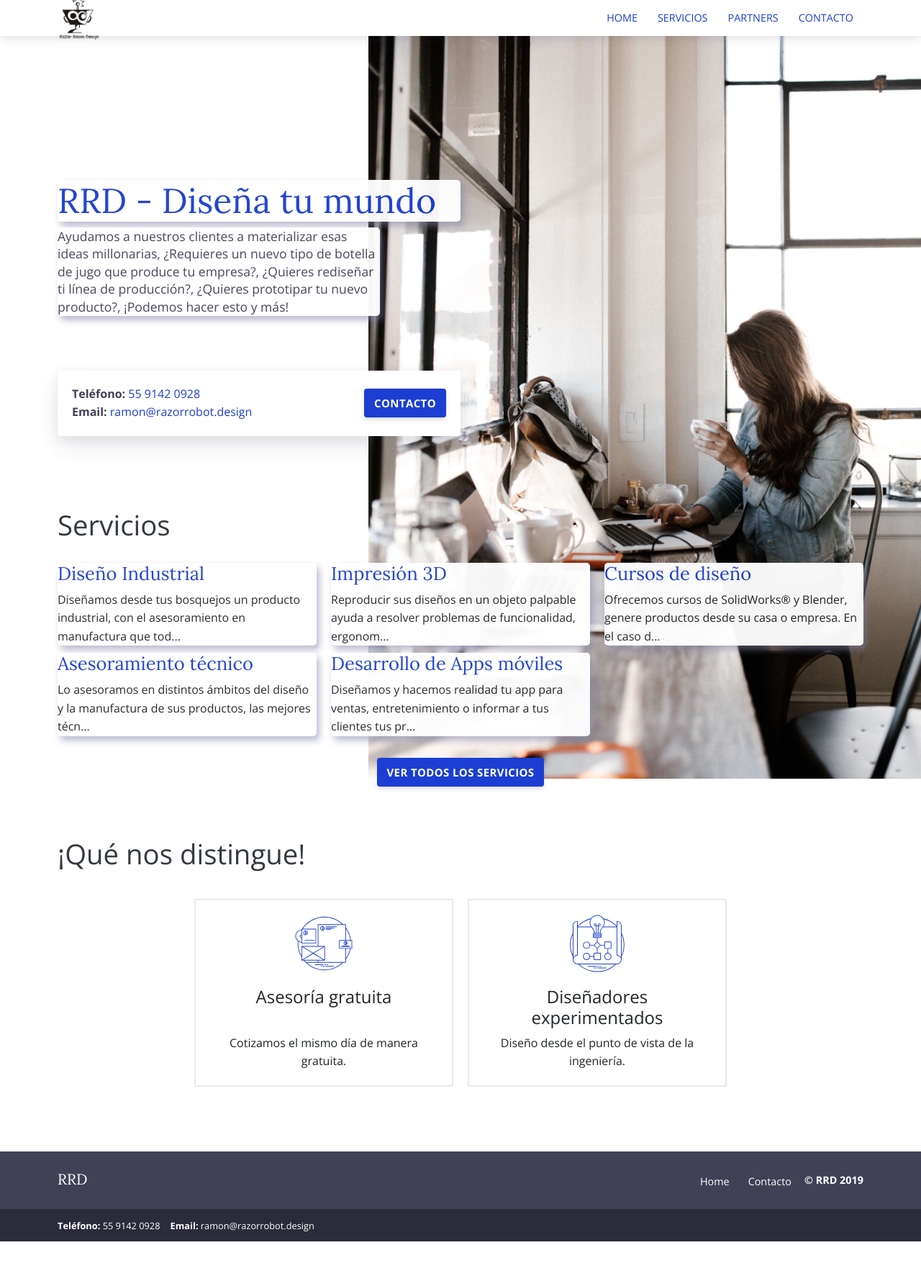
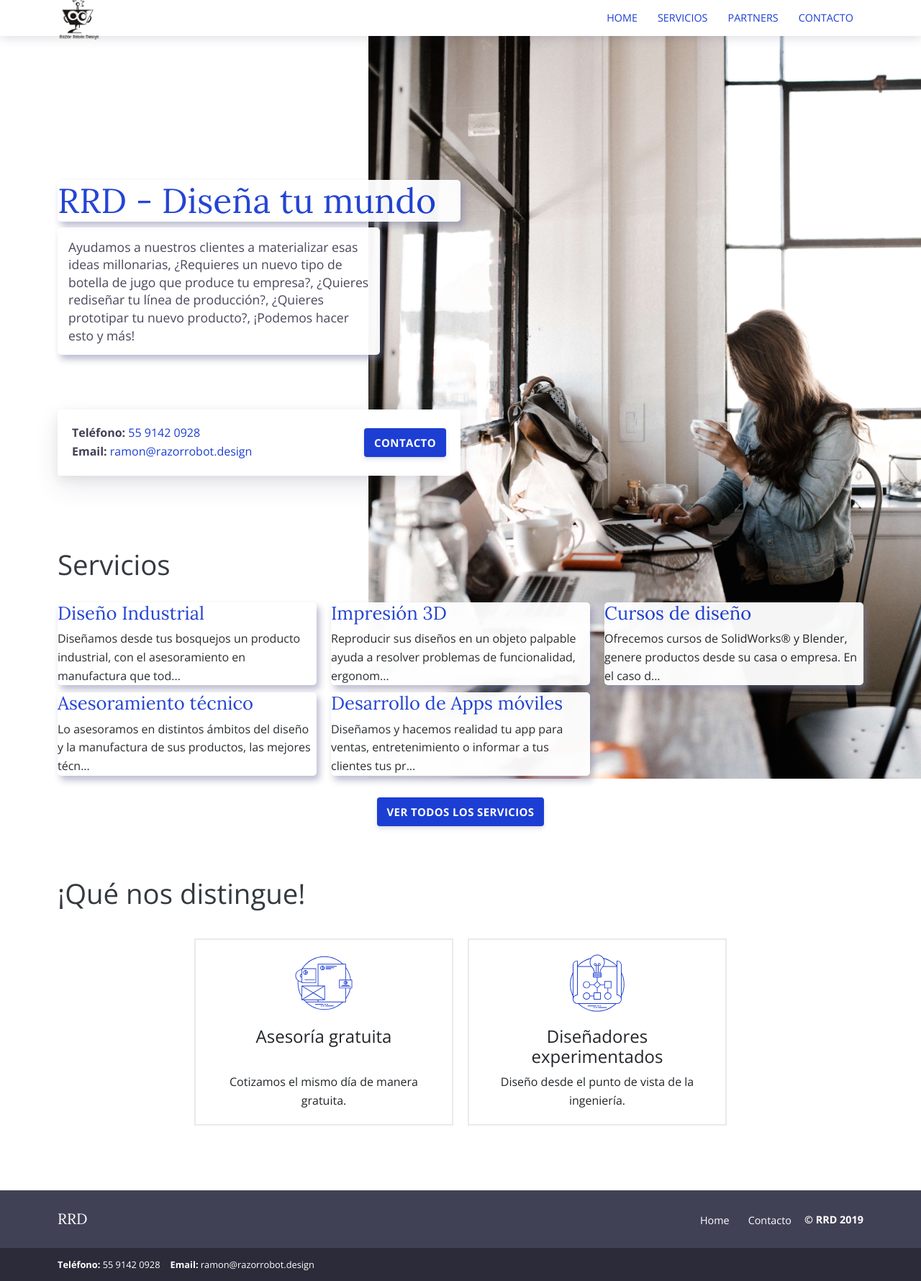
Before and after one commit to bay007/rrd, a Jekyll site: the page built from index.html, in a window 1280 px wide. Shown: the whole page at 72% size. Built offline with Jekyll 4.4.1, drawn with Linux system fonts in a browser that asks for light colours; before the commit the page ends 1725 px from its top, so only the background shows below that.

Commit message:
Cambios de imagen

```diff
--- a/_sass/pages/_home.scss
+++ b/_sass/pages/_home.scss
@@ -14,6 +14,10 @@
 		-moz-box-shadow: 4px 6px 10px 0px rgba(128, 130, 167, 0.56);
 		box-shadow: 4px 6px 10px 0px rgba(128, 130, 167, 0.56);
 		opacity: 0.96;
+	}
+	.subtheme{
+		padding: 15px;
+		max-width: 80%;
 	}
 	@include media-breakpoint-up(md) {
 		background-size: 70%;
--- a/index.html
+++ b/index.html
@@ -7,14 +7,20 @@ bodyClass: page-home
 <div class="intro pb-4">
   <div class="container">
     <h1 class="homebackground">RRD - Diseña tu mundo</h1>
-    <p class="homebackground">Ayudamos a nuestros clientes a materializar esas ideas millonarias, ¿Requieres un nuevo tipo de botella de jugo que produce tu empresa?, ¿Quieres rediseñar ti línea de producción?, ¿Quieres prototipar tu nuevo producto?, ¡Podemos hacer esto y más!</p>
+    <p class="homebackground subtheme">
+      Ayudamos a nuestros clientes a materializar esas ideas millonarias, ¿Requieres un nuevo
+      tipo de botella de jugo que produce tu empresa?, ¿Quieres rediseñar tu línea de producción?, ¿Quieres prototipar
+      tu nuevo producto?, ¡Podemos hacer esto y más!</p>
   </div>
 </div>
 
 <div class="container pt-2">
   <div class="call">
     <div class="call-box-top">
-      <div class="call-phone"><strong>Teléfono: </strong> <a href="tel:{{ site.data.contact.phone }}">{{ site.data.contact.phone }}</a></div>
+      <div class="call-phone">
+        <strong>Teléfono: </strong>
+        <a href="tel:{{ site.data.contact.phone }}">{{ site.data.contact.phone }}</a>
+      </div>
       <div class="call-email"><strong>Email: </strong>
         <a href="mailto:{{ site.data.contact.email }}">
           {{ site.data.contact.email }}
@@ -58,7 +64,10 @@ bodyClass: page-home
     {% for feature in site.data.features %}
     <div class="col-12 col-md-6 col-lg-4 mb-2">
       <div class="feature">
-        {% if feature.image %}<div class="feature-image"><img alt="{{ feature.title }} logo" src="{{ feature.image }}" /></div> {% endif %}
+        {% if feature.image %}
+        <div class="feature-image">
+          <img alt="{{ feature.title }} logo" src="{{ feature.image }}" /></div>
+        {% endif %}
         <h2 class="feature-title">{{ feature.title }}</h2>
         <div class="feature-content">{{ feature.description }}</div>
       </div>
```
Also changed, not shown: team.html (+1 -8 lines).
